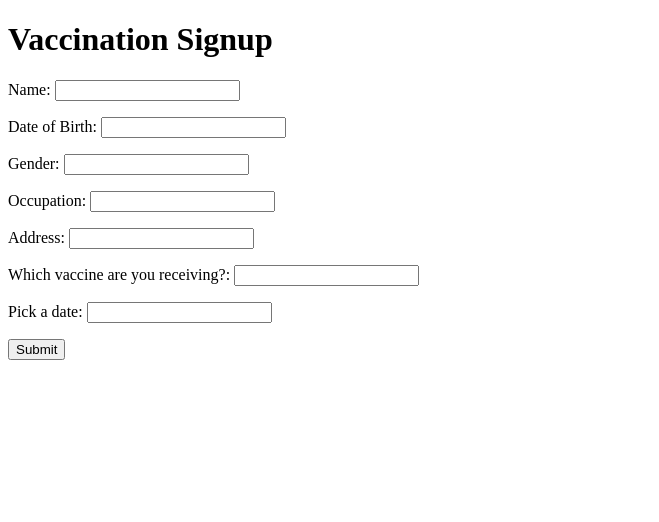
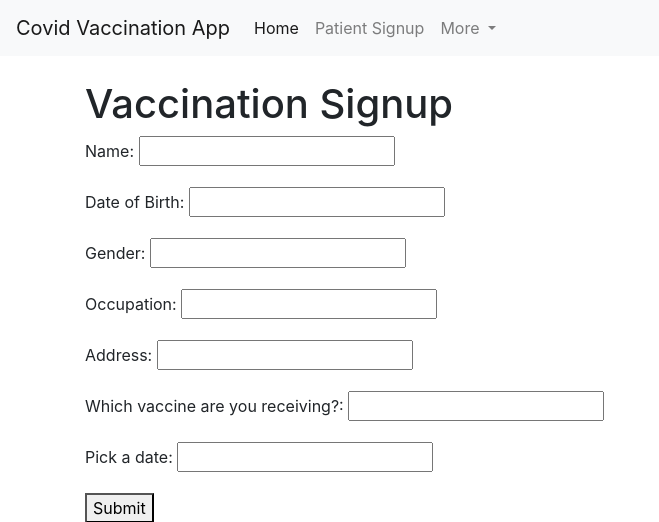
Before and after one commit to elisecho/HackHERS, a Flask app: page /signup in a window 1280 px wide. Shown: the top 522 px of the page, without its empty margins (0-659 px from the left). Run offline with Flask 2, Linux system fonts and the light colour scheme; some libraries are stand-ins or nearby versions.

Commit message:
Added Navbar

```diff
--- a/app.py
+++ b/app.py
@@ -1,10 +1,5 @@
 # import the Flask class from the flask module
 from flask import Flask, render_template, redirect, url_for, request
-
-# # import WTForms
-# from flask_wtf import FlaskForm
-# from wtforms import StringField
-# import
 
 # create the application object
 app = Flask(__name__)
@@ -63,6 +58,7 @@ def portal():
 if __name__ == '__main__':
     app.run(debug=True)
 
+
 # To run app, in terminal type:
 # set FLASK_APP=app.py
 # set FLASK_ENV=development
--- /dev/null
+++ b/templates/base.html
@@ -0,0 +1,53 @@
+<!DOCTYPE html>
+<html lang="en">
+    <head>
+    <!--    Adding Bootstrap to our head tag -->
+        <link rel="stylesheet" href="https://maxcdn.bootstrapcdn.com/bootstrap/4.0.0/css/bootstrap.min.css" integrity="sha384-Gn5384xqQ1aoWXA+058RXPxPg6fy4IWvTNh0E263XmFcJlSAwiGgFAW/dAiS6JXm" crossorigin="anonymous">
+        <meta charset="UTF-8">
+        <title>{% block title %}{% endblock %}</title>
+    </head>
+    <body>
+<!--        Nav Bar from Bootstrap-->
+        <nav class="navbar navbar-expand-lg navbar-light bg-light">
+          <a class="navbar-brand" href="#">Covid Vaccination App</a>
+          <button class="navbar-toggler" type="button" data-toggle="collapse" data-target="#navbarSupportedContent" aria-controls="navbarSupportedContent" aria-expanded="false" aria-label="Toggle navigation">
+            <span class="navbar-toggler-icon"></span>
+          </button>
+
+          <div class="collapse navbar-collapse" id="navbarSupportedContent">
+            <ul class="navbar-nav mr-auto">
+              <li class="nav-item active">
+                <a class="nav-link" href="/">Home <span class="sr-only">(current)</span></a>
+              </li>
+              <li class="nav-item">
+                <a class="nav-link" href="signup">Patient Signup</a>
+              </li>
+              <li class="nav-item dropdown">
+                <a class="nav-link dropdown-toggle" href="#" id="navbarDropdown" role="button" data-toggle="dropdown" aria-haspopup="true" aria-expanded="false">
+                  More
+                </a>
+                <div class="dropdown-menu" aria-labelledby="navbarDropdown">
+                  <a class="dropdown-item" href="providerportal">Provider Portal</a>
+                  <div class="dropdown-divider"></div>
+                  <a class="dropdown-item" href="https://www.cdc.gov/coronavirus/2019-nCoV/index.html">CDC's Covid Guidelines</a>
+                </div>
+              </li>
+<!--              <li class="nav-item">-->
+<!--                <a class="nav-link disabled" href="#">Disabled</a>-->
+<!--              </li>-->
+            </ul>
+<!--            <form class="form-inline my-2 my-lg-0">-->
+<!--              <input class="form-control mr-sm-2" type="search" placeholder="Search" aria-label="Search">-->
+<!--              <button class="btn btn-outline-success my-2 my-sm-0" type="submit">Search</button>-->
+<!--            </form>-->
+          </div>
+        </nav>
+        <br>
+        {% block content %}
+        {% endblock %}
+    <!--    Adding Bootstrap to body tag-->
+        <script src="https://code.jquery.com/jquery-3.2.1.slim.min.js" integrity="sha384-KJ3o2DKtIkvYIK3UENzmM7KCkRr/rE9/Qpg6aAZGJwFDMVNA/GpGFF93hXpG5KkN" crossorigin="anonymous"></script>
+        <script src="https://cdnjs.cloudflare.com/ajax/libs/popper.js/1.12.9/umd/popper.min.js" integrity="sha384-ApNbgh9B+Y1QKtv3Rn7W3mgPxhU9K/ScQsAP7hUibX39j7fakFPskvXusvfa0b4Q" crossorigin="anonymous"></script>
+        <script src="https://maxcdn.bootstrapcdn.com/bootstrap/4.0.0/js/bootstrap.min.js" integrity="sha384-JZR6Spejh4U02d8jOt6vLEHfe/JQGiRRSQQxSfFWpi1MquVdAyjUar5+76PVCmYl" crossorigin="anonymous"></script>
+    </body>
+</html>
--- a/templates/signup.html
+++ b/templates/signup.html
@@ -1,10 +1,7 @@
-<!DOCTYPE html>
-    <html lang="en">
-        <head>
-            <meta charset="UTF-8">
-            <title>Vaccination Signup</title>
-        </head>
-        <body>
+<!--Here we will extend the base.html template-->
+{% extends "base.html" %}
+{% block title %}Vaccination Form{% endblock %}
+{% block content %}
             <div class="container">
                 <h1>Vaccination Signup</h1>
                 <form action="{{ url_for('signup') }}" method="POST">
@@ -39,5 +36,4 @@
                     <button type="submit">Submit</button>
                 </form>
             </div>
-        </body>
-    </html>
+{% endblock %}
```
Also changed, not shown: templates/providerportal.html (+5 -9 lines).
